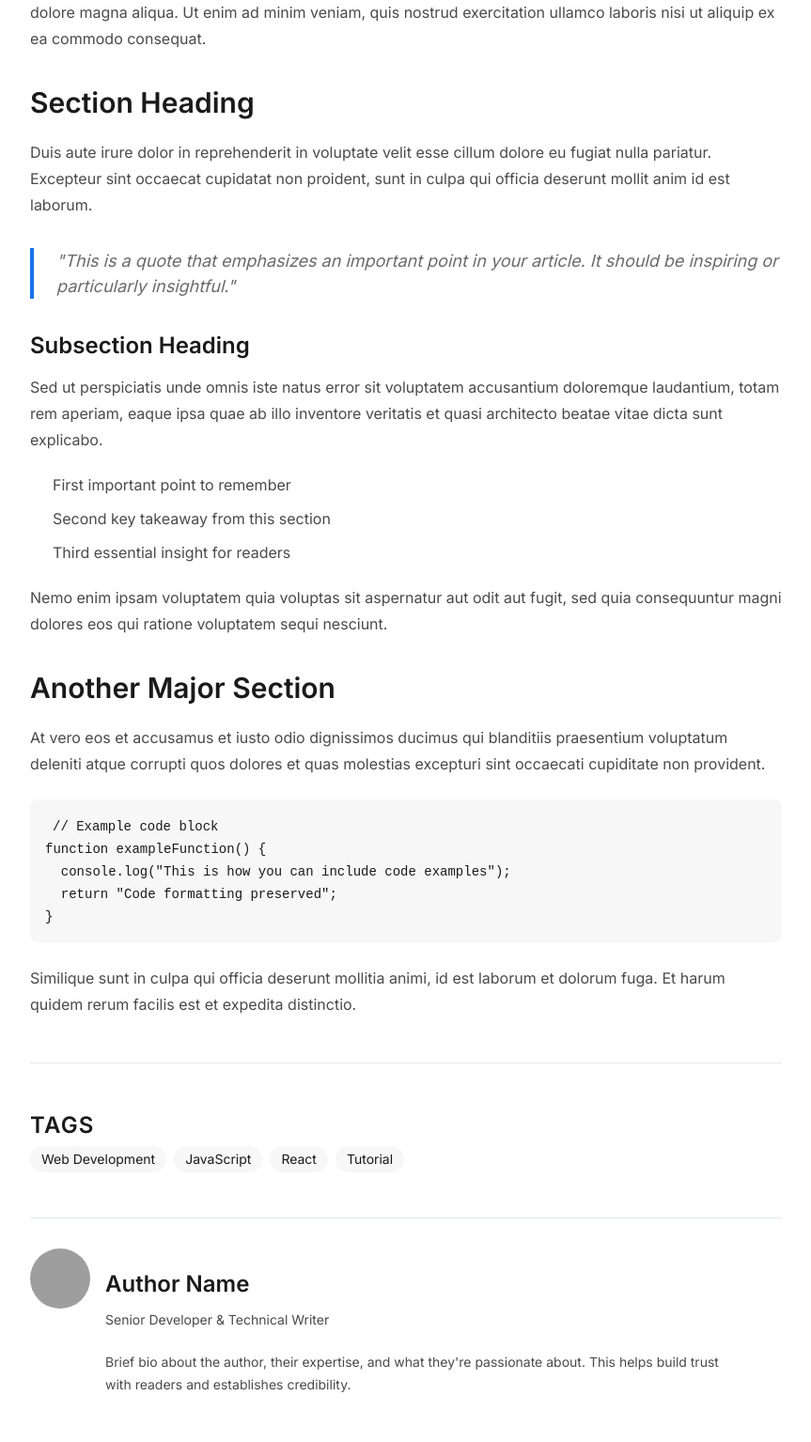
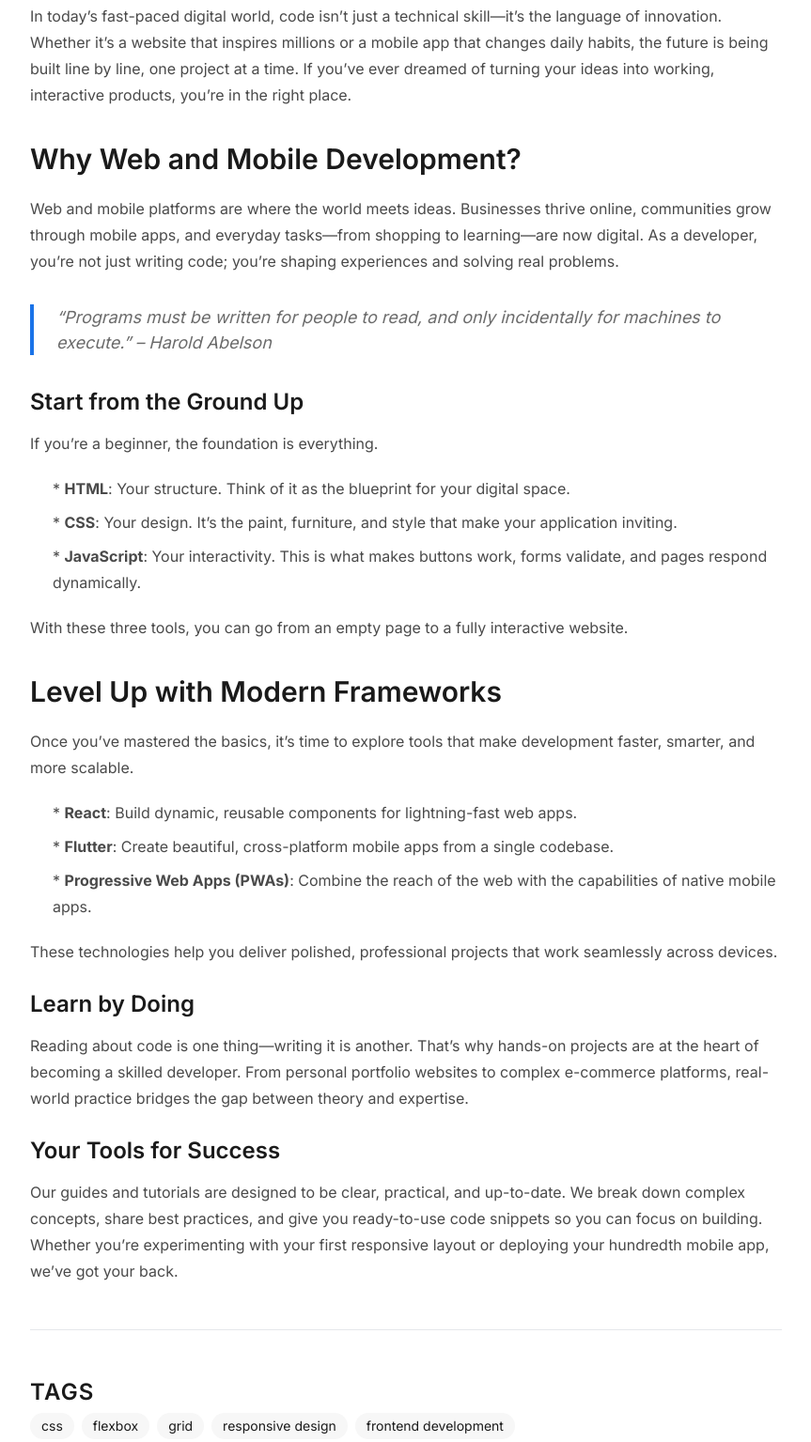
Before and after one commit to Ayoub-fetti/InfoPulse, a plain HTML site: page pages/article1.html in a window 1280 px wide. Shown: the part 1067-2602 px from the top of the page at 94% size, without its empty margins (208-1071 px from the left). Drawn offline with nearby package versions, Linux system fonts and the light colour scheme; grey boxes are pictures that could not be loaded; a web font is replaced by a local one.

Commit message:
article 1 done

```diff
--- a/pages/article1.html
+++ b/pages/article1.html
@@ -176,25 +176,23 @@
             <!-- Article Meta -->
             <div class="mb-6">
               <span class="bg-primary/5 text-primary inline-block rounded-full px-3 py-1 text-xs tracking-widest uppercase mb-4">
-                Category Name
+                Web Development
               </span>
               <div class="flex items-center justify-center space-x-4 text-sm text-muted-foreground">
-                <span>Author Name</span>
+                <time datetime="2023-12-01">February 4, 2025</time>
                 <span>•</span>
-                <time datetime="2023-12-01">December 1, 2023</time>
-                <span>•</span>
-                <span>5 min read</span>
+                <span>8 min read</span>
               </div>
             </div>
 
             <!-- Article Title -->
             <h1 class="mb-8 font-serif text-4xl leading-tight font-medium md:text-5xl lg:text-6xl max-w-4xl mx-auto">
-              Your Article Title Goes Here
+              Build the Future, One Line at a Time
             </h1>
 
             <!-- Article Subtitle -->
             <p class="text-muted-foreground text-xl max-w-3xl mx-auto mb-12">
-              A compelling subtitle or brief description that summarizes the main points of your article and hooks the reader.
+              From Beginner Basics to Expert-Level Development
             </p>
           </div>
         </div>
@@ -205,7 +203,7 @@
         <div class="magazine-container">
           <div class="max-w-5xl mx-auto">
             <div class="overflow-hidden rounded-lg">
-              <img src="https://images.unsplash.com/photo-1517142089942-ba376ce32a2e?ixlib=rb-4.0.3&auto=format&fit=crop&w=1200&q=80" alt="Article featured image" class="w-full h-[400px] md:h-[500px] object-cover" />
+              <img src="/assets/coding.jpg" alt="Article featured image" class="w-full h-[400px] md:h-[500px] object-cover" />
             </div>
           </div>
         </div>
@@ -218,72 +216,72 @@
             <!-- Article Body -->
             <div class="prose prose-lg max-w-none">
               <p>
-                Lorem ipsum dolor sit amet, consectetur adipiscing elit. Sed do eiusmod tempor incididunt ut labore et dolore magna aliqua. Ut enim ad minim veniam, quis nostrud exercitation ullamco laboris nisi ut aliquip ex ea commodo consequat.
+                In today’s fast-paced digital world, code isn’t just a technical skill—it’s the language of innovation. Whether it’s a website that inspires millions or a mobile app that changes daily habits, the future is being built line by line, one project at a time. If you’ve ever dreamed of turning your ideas into working, interactive products, you’re in the right place.
               </p>
 
-              <h2>Section Heading</h2>
+              <h2>Why Web and Mobile Development?</h2>
               <p>
-                Duis aute irure dolor in reprehenderit in voluptate velit esse cillum dolore eu fugiat nulla pariatur. Excepteur sint occaecat cupidatat non proident, sunt in culpa qui officia deserunt mollit anim id est laborum.
+                Web and mobile platforms are where the world meets ideas. Businesses thrive online, communities grow through mobile apps, and everyday tasks—from shopping to learning—are now digital. As a developer, you’re not just writing code; you’re shaping experiences and solving real problems.
               </p>
 
               <blockquote>
-                "This is a quote that emphasizes an important point in your article. It should be inspiring or particularly insightful."
+                “Programs must be written for people to read, and only incidentally for machines to execute.” – Harold Abelson
               </blockquote>
 
-              <h3>Subsection Heading</h3>
+              <h3>Start from the Ground Up</h3>
               <p>
-                Sed ut perspiciatis unde omnis iste natus error sit voluptatem accusantium doloremque laudantium, totam rem aperiam, eaque ipsa quae ab illo inventore veritatis et quasi architecto beatae vitae dicta sunt explicabo.
+                If you’re a beginner, the foundation is everything.
               </p>
 
               <ul>
-                <li>First important point to remember</li>
-                <li>Second key takeaway from this section</li>
-                <li>Third essential insight for readers</li>
+                <li>* <span class="font-bold">HTML</span>: Your structure. Think of it as the blueprint for your digital space.</li>
+                <li>* <span class="font-bold">CSS</span>: Your design. It’s the paint, furniture, and style that make your application inviting.</li>
+                <li>* <span class="font-bold">JavaScript</span>: Your interactivity. This is what makes buttons work, forms validate, and pages respond dynamically.</li>
+              </ul>
+
+
+              <p>
+                With these three tools, you can go from an empty page to a fully interactive website.
+              </p>
+
+              <h2>Level Up with Modern Frameworks</h2>
+              <p>
+                Once you’ve mastered the basics, it’s time to explore tools that make development faster, smarter, and more scalable.
+              </p>
+
+              <ul>
+                <li>* <span class="font-bold">React</span>: Build dynamic, reusable components for lightning-fast web apps.</li>
+                <li>* <span class="font-bold">Flutter</span>: Create beautiful, cross-platform mobile apps from a single codebase.</li>
+                <li>* <span class="font-bold">Progressive Web Apps (PWAs)</span>: Combine the reach of the web with the capabilities of native mobile apps.</li>
               </ul>
 
               <p>
-                Nemo enim ipsam voluptatem quia voluptas sit aspernatur aut odit aut fugit, sed quia consequuntur magni dolores eos qui ratione voluptatem sequi nesciunt.
+                These technologies help you deliver polished, professional projects that work seamlessly across devices.
               </p>
 
-              <h2>Another Major Section</h2>
-              <p>
-                At vero eos et accusamus et iusto odio dignissimos ducimus qui blanditiis praesentium voluptatum deleniti atque corrupti quos dolores et quas molestias excepturi sint occaecati cupiditate non provident.
-              </p>
+              <h3>Learn by Doing</h3>
+              <p>Reading about code is one thing—writing it is another. That’s why hands-on projects are at the heart of becoming a skilled developer. From personal portfolio websites to complex e-commerce platforms, real-world practice bridges the gap between theory and expertise.</p>
 
-<pre><code>// Example code block
+              <h3>Your Tools for Success</h3>
+              <p>Our guides and tutorials are designed to be clear, practical, and up-to-date. We break down complex concepts, share best practices, and give you ready-to-use code snippets so you can focus on building. Whether you’re experimenting with your first responsive layout or deploying your hundredth mobile app, we’ve got your back.</p>
+<!-- <pre><code>// Example code block
 function exampleFunction() {
   console.log("This is how you can include code examples");
   return "Code formatting preserved";
-}</code></pre>
+}</code></pre> -->
 
 
-              <p>
-                Similique sunt in culpa qui officia deserunt mollitia animi, id est laborum et dolorum fuga. Et harum quidem rerum facilis est et expedita distinctio.
-              </p>
             </div>
 
             <!-- Article Tags -->
             <div class="mt-12 pt-8 border-t">
               <h3 class="text-sm font-medium tracking-wider uppercase mb-4">Tags</h3>
               <div class="flex flex-wrap gap-2">
-                <span class="bg-secondary text-secondary-foreground px-3 py-1 rounded-full text-sm">Web Development</span>
-                <span class="bg-secondary text-secondary-foreground px-3 py-1 rounded-full text-sm">JavaScript</span>
-                <span class="bg-secondary text-secondary-foreground px-3 py-1 rounded-full text-sm">React</span>
-                <span class="bg-secondary text-secondary-foreground px-3 py-1 rounded-full text-sm">Tutorial</span>
-              </div>
-            </div>
-
-            <!-- Author Bio -->
-            <div class="mt-12 pt-8 border-t">
-              <div class="flex items-start space-x-4">
-                <img src="https://images.unsplash.com/photo-1472099645785-5658abf4ff4e?ixlib=rb-4.0.3&auto=format&fit=crop&w=150&q=80" alt="Author" class="w-16 h-16 rounded-full object-cover" />
-                <div>
-                  <h3 class="font-medium text-lg mb-1">Author Name</h3>
-                  <p class="text-muted-foreground text-sm mb-2">Senior Developer & Technical Writer</p>
-                  <p class="text-sm max-w-2xl">
-                    Brief bio about the author, their expertise, and what they're passionate about. This helps build trust with readers and establishes credibility.
-                  </p>
-                </div>
+                <span class="bg-secondary text-secondary-foreground px-3 py-1 rounded-full text-sm">css</span>
+                <span class="bg-secondary text-secondary-foreground px-3 py-1 rounded-full text-sm">flexbox</span>
+                <span class="bg-secondary text-secondary-foreground px-3 py-1 rounded-full text-sm">grid</span>
+                <span class="bg-secondary text-secondary-foreground px-3 py-1 rounded-full text-sm">responsive design</span>
+                <span class="bg-secondary text-secondary-foreground px-3 py-1 rounded-full text-sm">frontend development</span>
               </div>
             </div>
           </article>
```
Also changed, not shown: index.html (+2 -2 lines), pages/article2.html (+10 -24 lines), pages/article3.html (+10 -24 lines), pages/article4.html (+10 -24 lines), pages/article5.html (+10 -24 lines), pages/article6.html (+10 -24 lines).
